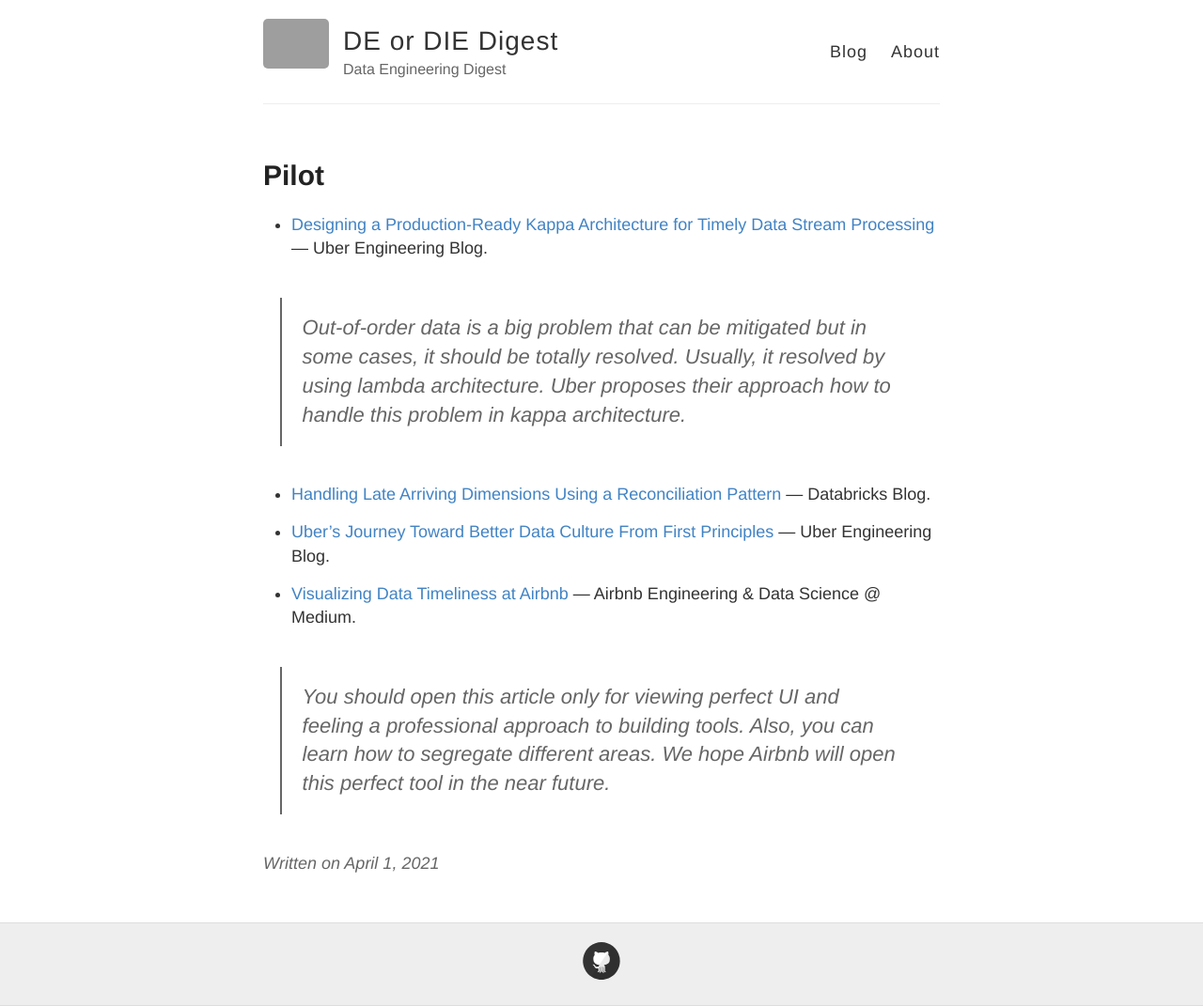
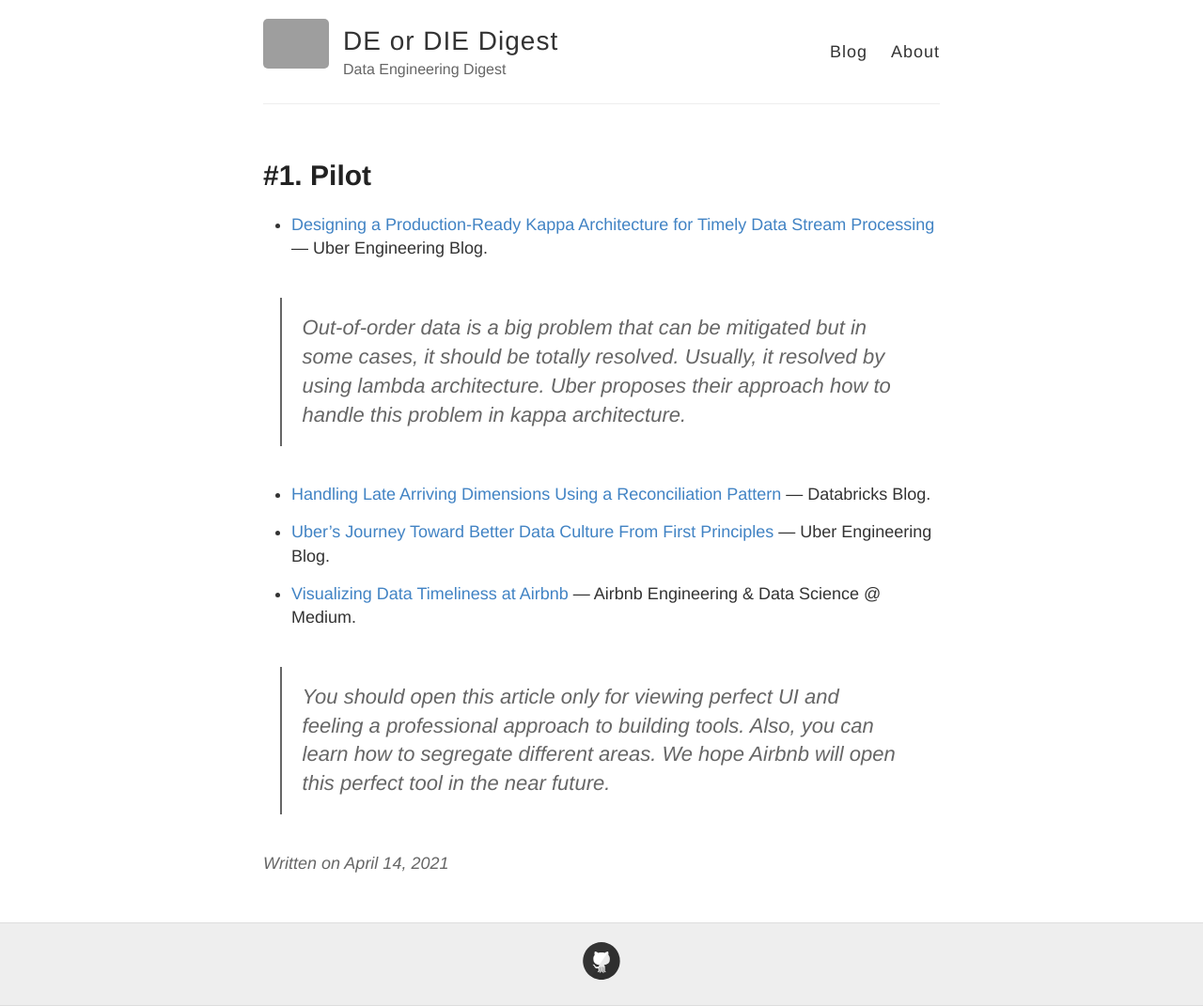
Before and after one commit to deordie/deordie-digest, a Jekyll site: the page built from _posts/2021-04-14-Pilot.md, in a window 1280 px wide. Shown: the whole page at 94% size. Built offline with Jekyll 4.4.1, drawn with Linux system fonts in a browser that asks for light colours; grey boxes are pictures that could not be loaded.

```diff
--- a/_posts/2021-04-01-Pilot.md
+++ b/_posts/2021-04-14-Pilot.md
@@ -1,6 +1,6 @@
 ---
 layout: post
-title: #1. Pilot
+title: "#1. Pilot"
 ---
 
 - [Designing a Production-Ready Kappa Architecture for Timely Data Stream Processing](https://eng.uber.com/kappa-architecture-data-stream-processing/) — Uber Engineering Blog.
```
